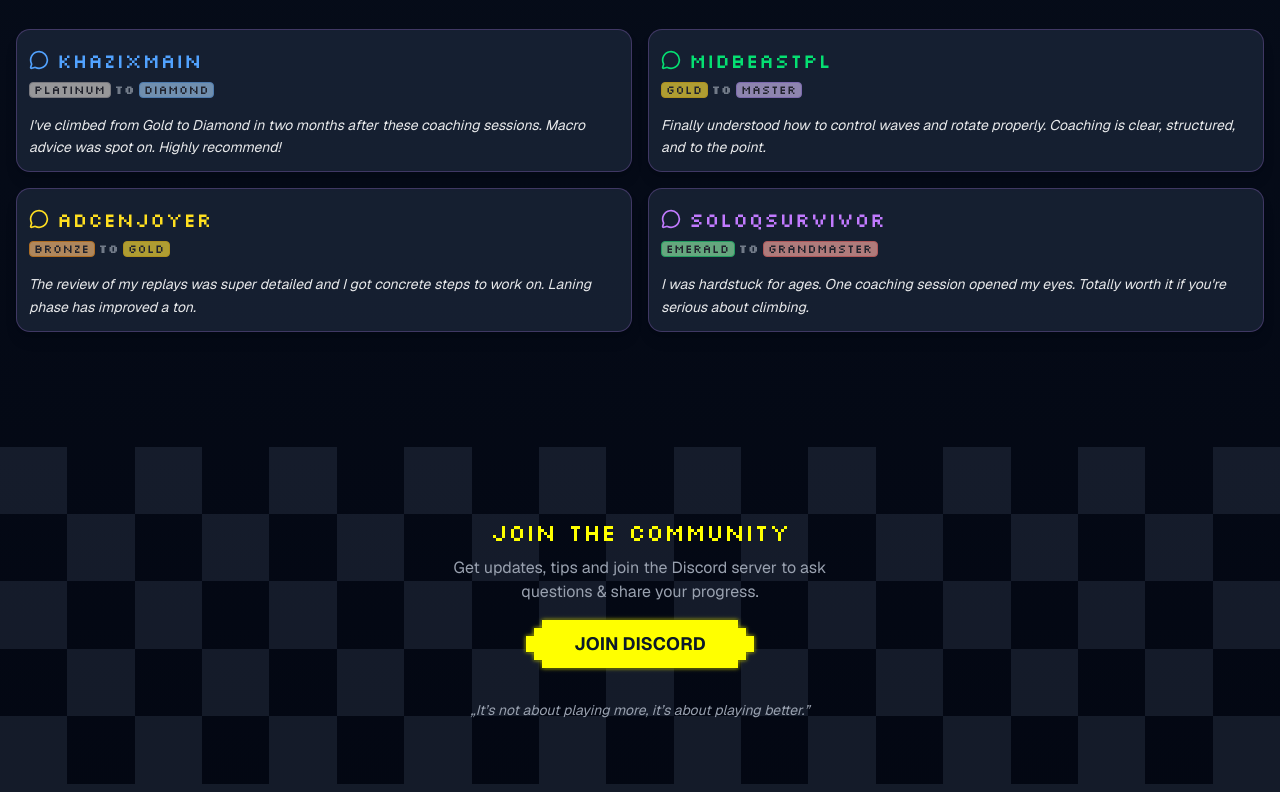
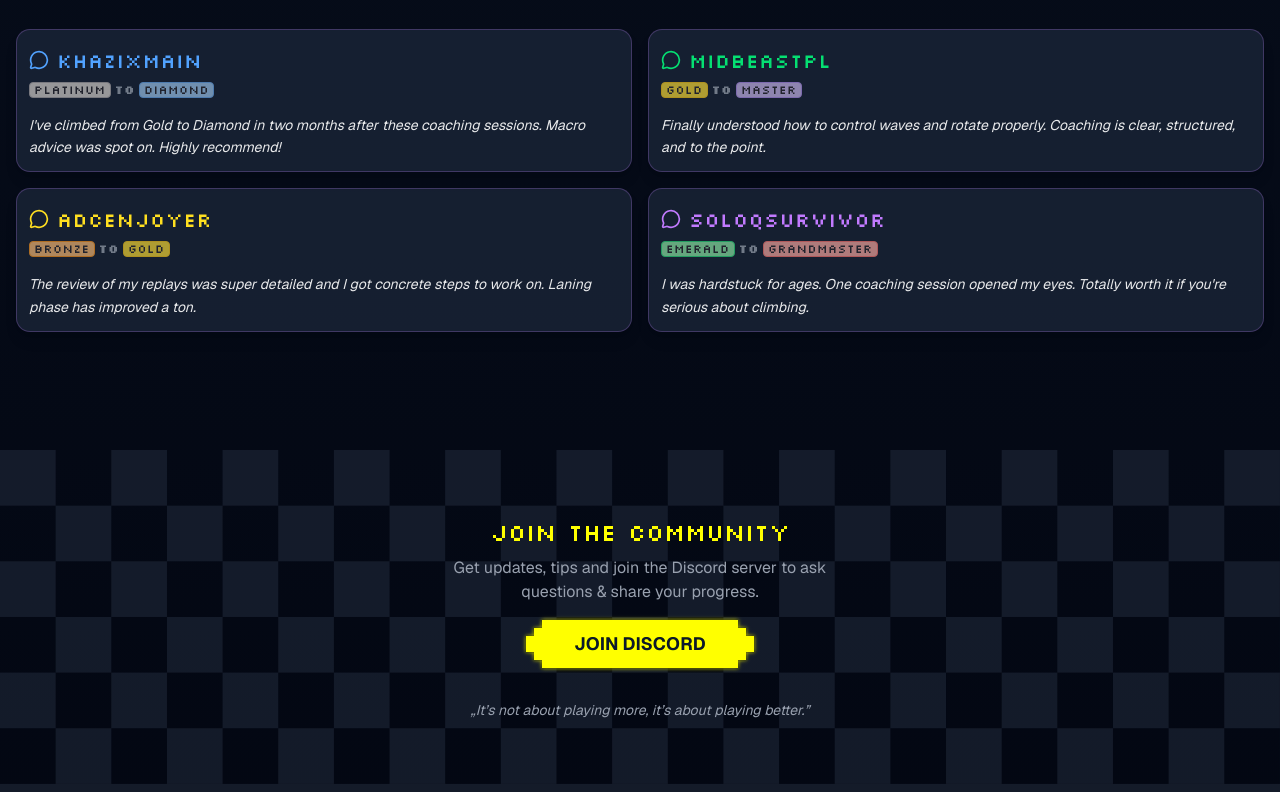
Before and after one commit to x-Foz3R-x/lemon_coaching, a Next.js app: page / in a window 1280 px wide. Shown: the part 2005-2797 px from the top of the page. Built offline with nearby package versions, Linux system fonts and the light colour scheme.

Commit message:
feat: enhance PixelBackground and PixelMesh components for improved responsiveness and styling

```diff
--- a/src/components/ui/pixel-background.tsx
+++ b/src/components/ui/pixel-background.tsx
@@ -1,6 +1,12 @@
 "use client";
 
-import React, { useLayoutEffect, useRef, useState } from "react";
+import React, {
+  useCallback,
+  useLayoutEffect,
+  useMemo,
+  useRef,
+  useState,
+} from "react";
 import PixelMesh from "./pixel-mesh";
 import { cn } from "~/lib/utils";
 
@@ -10,62 +16,125 @@ interface Props {
   children?: React.ReactNode;
 }
 
+interface PixelData {
+  columns: number;
+  pixelSize: number;
+}
+
+const DEBOUNCE_MS = 100;
+
 export default function PixelBackground({
-  rows = 5,
+  rows = 6,
   className,
   children,
 }: Props) {
   const containerRef = useRef<HTMLDivElement>(null);
-  const [pixelData, setPixelData] = useState<{
-    columns: number;
-    pixelSizeRem: number;
-  } | null>(null);
+  const resizeTimeoutRef = useRef<NodeJS.Timeout>(null);
+  const [pixelData, setPixelData] = useState<PixelData | null>(null);
 
-  useLayoutEffect(() => {
-    const el = containerRef.current;
-    if (!el) return;
-
-    const updateSize = () => {
-      const rect = el.getBoundingClientRect();
+  const calculatePixelData = useCallback(
+    (element: HTMLElement): PixelData | null => {
+      const rect = element.getBoundingClientRect();
       const width = rect.width;
       const height = rect.height;
 
-      // Check for invalid dimensions
-      if (width <= 0 || height <= 0 || rows <= 0) return;
+      if (width <= 0 || height <= 0 || rows <= 0) return null;
 
-      // Calculate columns based on aspect ratio and rows
-      const columns = Math.round((width / height) * rows);
-      if (columns <= 0) return;
+      // Start with a reasonable pixel size and adjust
+      const aspectRatio = width / height;
+      const columns = Math.round(aspectRatio * rows);
 
-      // Calculate pixel size so width is exactly covered
+      // Calculate pixel size to fill available width exactly
       const pixelSizePx = width / columns;
-      const pixelSizeRem = pixelSizePx / 16; // Assuming 1rem = 16px
+      const pixelSizeRem = pixelSizePx / 16;
 
-      setPixelData({ columns, pixelSizeRem });
+      return {
+        columns,
+        pixelSize: pixelSizeRem,
+      };
+    },
+    [rows],
+  );
+
+  const handleResize = useCallback(
+    (entries: ResizeObserverEntry[]) => {
+      const entry = entries[0];
+      if (!entry) return;
+
+      if (resizeTimeoutRef.current) clearTimeout(resizeTimeoutRef.current);
+
+      resizeTimeoutRef.current = setTimeout(() => {
+        const element = containerRef.current;
+        if (!element) return;
+
+        const newPixelData = calculatePixelData(element);
+
+        setPixelData((prevData) => {
+          if (!newPixelData) return null;
+
+          if (
+            !prevData ||
+            prevData.columns !== newPixelData.columns ||
+            Math.abs(prevData.pixelSize - newPixelData.pixelSize) > 0.01
+          ) {
+            return newPixelData;
+          }
+
+          return prevData;
+        });
+      }, DEBOUNCE_MS);
+    },
+    [calculatePixelData],
+  );
+
+  useLayoutEffect(() => {
+    const element = containerRef.current;
+    if (!element) return;
+
+    const observer = new ResizeObserver(handleResize);
+    observer.observe(element);
+
+    const initialData = calculatePixelData(element);
+    setPixelData(initialData);
+
+    return () => {
+      observer.disconnect();
+      if (resizeTimeoutRef.current) clearTimeout(resizeTimeoutRef.current);
     };
+  }, [handleResize, calculatePixelData]);
 
-    const observer = new ResizeObserver(updateSize);
-    observer.observe(el);
-    updateSize();
+  const meshContainerStyles = useMemo(() => {
+    if (!pixelData) return {};
 
-    return () => observer.disconnect();
-  }, [rows]);
+    const meshWidth = pixelData.columns * pixelData.pixelSize;
+    const meshHeight = rows * pixelData.pixelSize;
+
+    return {
+      width: `${meshWidth}rem`,
+      height: `${meshHeight}rem`,
+      bottom: 0,
+      left: 0,
+    };
+  }, [pixelData, rows]);
+
+  const meshProps = useMemo(() => {
+    if (!pixelData) return null;
+
+    return {
+      pixelSize: pixelData.pixelSize,
+      columns: pixelData.columns,
+      rows,
+    };
+  }, [pixelData, rows]);
 
   return (
     <div ref={containerRef} className={cn("relative", className)}>
-      {pixelData && (
+      {meshProps && (
         <div
-          className="absolute bottom-0 left-0"
-          style={{
-            width: `${pixelData.columns * pixelData.pixelSizeRem}rem`,
-            height: `${rows * pixelData.pixelSizeRem}rem`,
-          }}
+          className="pointer-events-none absolute"
+          style={meshContainerStyles}
         >
-          <PixelMesh
-            columns={pixelData.columns}
-            rows={rows}
-            pixelSize={pixelData.pixelSizeRem}
-          />
+          <PixelMesh {...meshProps} />
         </div>
       )}
       {children}
--- a/src/components/ui/pixel-mesh.tsx
+++ b/src/components/ui/pixel-mesh.tsx
@@ -1,53 +1,53 @@
-import React from "react";
+import React, { useMemo } from "react";
 import { cn } from "~/lib/utils";
 
 interface Props {
   pixelSize?: number;
   columns?: number;
   rows?: number;
+  glass?: boolean;
   className?: string;
-  glass?: boolean;
 }
 
 export default function PixelMesh({
   pixelSize = 0.75,
   columns = 6,
   rows = 3,
-  className = "",
   glass = false,
+  className,
 }: Props) {
-  return (
-    <>
-      {Array.from({ length: rows * columns }).map((_, index) => {
-        const y = Math.floor(index / columns);
-        const x = index % columns;
+  const maskStyles = useMemo(() => {
+    const maskSize = `${pixelSize * 2}rem ${pixelSize * 2}rem`;
+    const maskImage = `
+      repeating-conic-gradient(
+        from 0deg,
+        transparent 0deg 90deg,
+        black 90deg 180deg,
+        transparent 180deg 270deg,
+        black 270deg 360deg
+      )
+    `;
 
-        // checkerboard: co druga kolumna przesunięta
-        if ((y % 2 === 0 && x % 2 !== 0) || (y % 2 !== 0 && x % 2 === 0)) {
-          return null;
-        }
-
-        const left = `${x * pixelSize}rem`;
-        const top = `${y * pixelSize}rem`;
-        const size = `${pixelSize}rem`;
+    return {
+      width: `${columns * pixelSize}rem`,
+      height: `${rows * pixelSize}rem`,
+      maskImage,
+      maskSize,
+      maskRepeat: "repeat",
+      WebkitMaskImage: maskImage,
+      WebkitMaskSize: maskSize,
+      WebkitMaskRepeat: "repeat",
+    };
+  }, [pixelSize, columns, rows]);
 
   return (
-          <span
-            key={`${x}-${y}`}
+    <div
       className={cn(
-              "absolute -z-10 bg-gray-700/35",
+        "absolute top-0 left-0 -z-10 bg-gray-700/35",
         glass && "backdrop-blur-md backdrop-saturate-150",
         className,
       )}
-            style={{
-              width: size,
-              height: size,
-              left,
-              top,
-            }}
+      style={maskStyles}
     />
   );
-      })}
-    </>
-  );
 }
```
Also changed, not shown: package.json (+18 -18 lines). Lines whose indentation alone changed are shown as unchanged.
